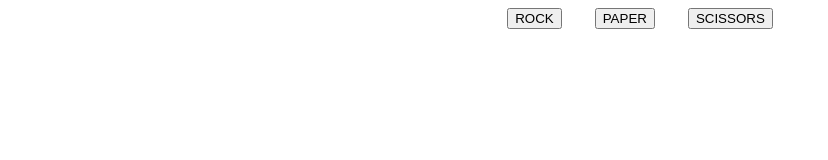
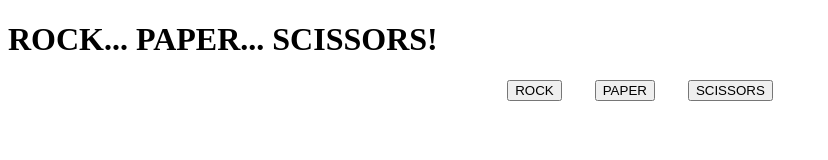
Before and after one commit to TheYeetMeister/rock-paper-scissors-website, a plain HTML site: page index.html in a window 1280 px wide. Shown: the whole page, without its empty margins (0-828 px from the left). Drawn offline with Linux system fonts and the light colour scheme.

Commit message:
add header

```diff
--- a/index.html
+++ b/index.html
@@ -8,6 +8,10 @@
     </head>
 
     <body>
+        <div class="header">
+            <h1>ROCK... PAPER... SCISSORS!</h1>
+        </div>
+
         <div class="gameBoard">
             <div class="playPen"></div>
             <div class="roundOutcome"></div>
```
